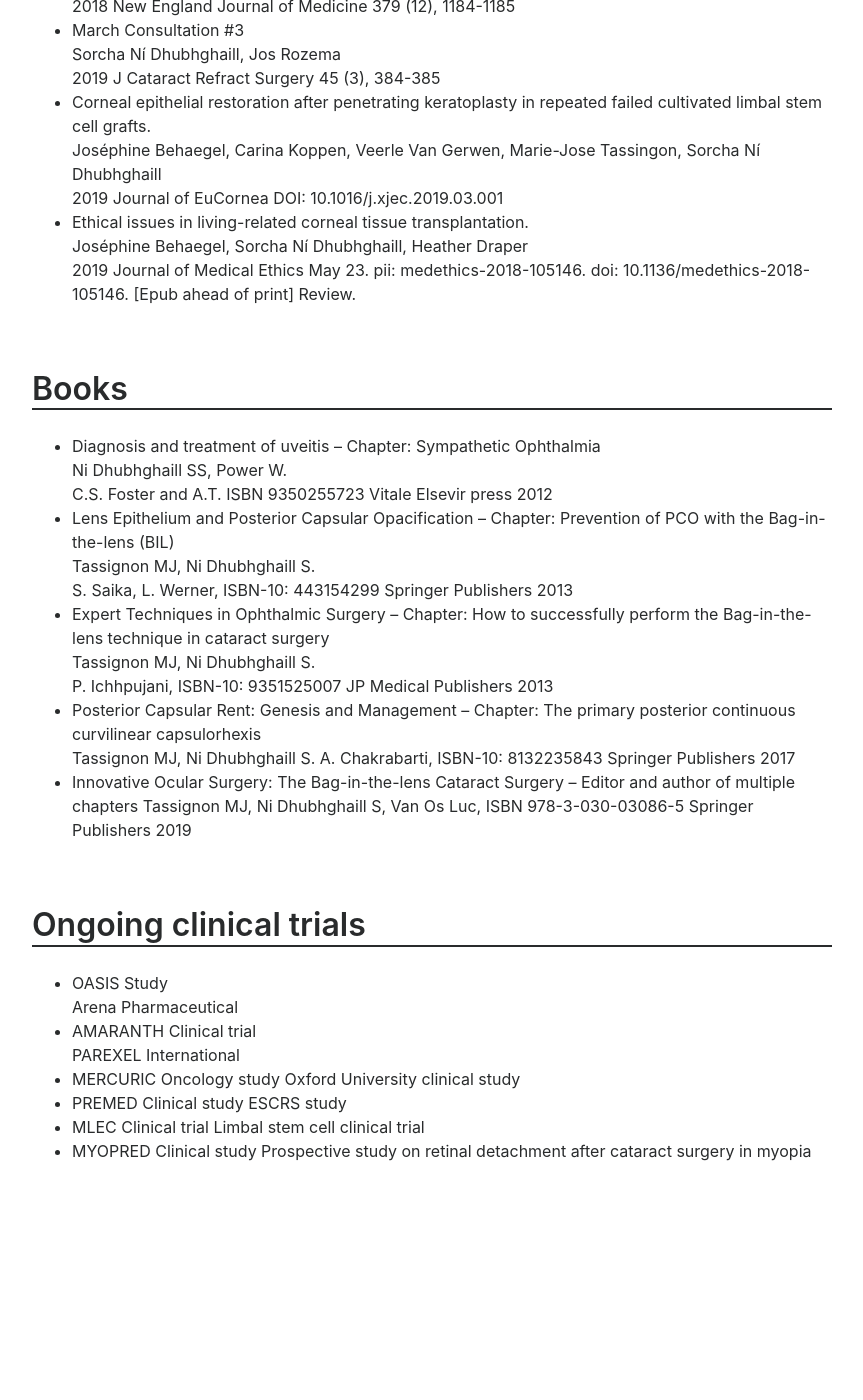
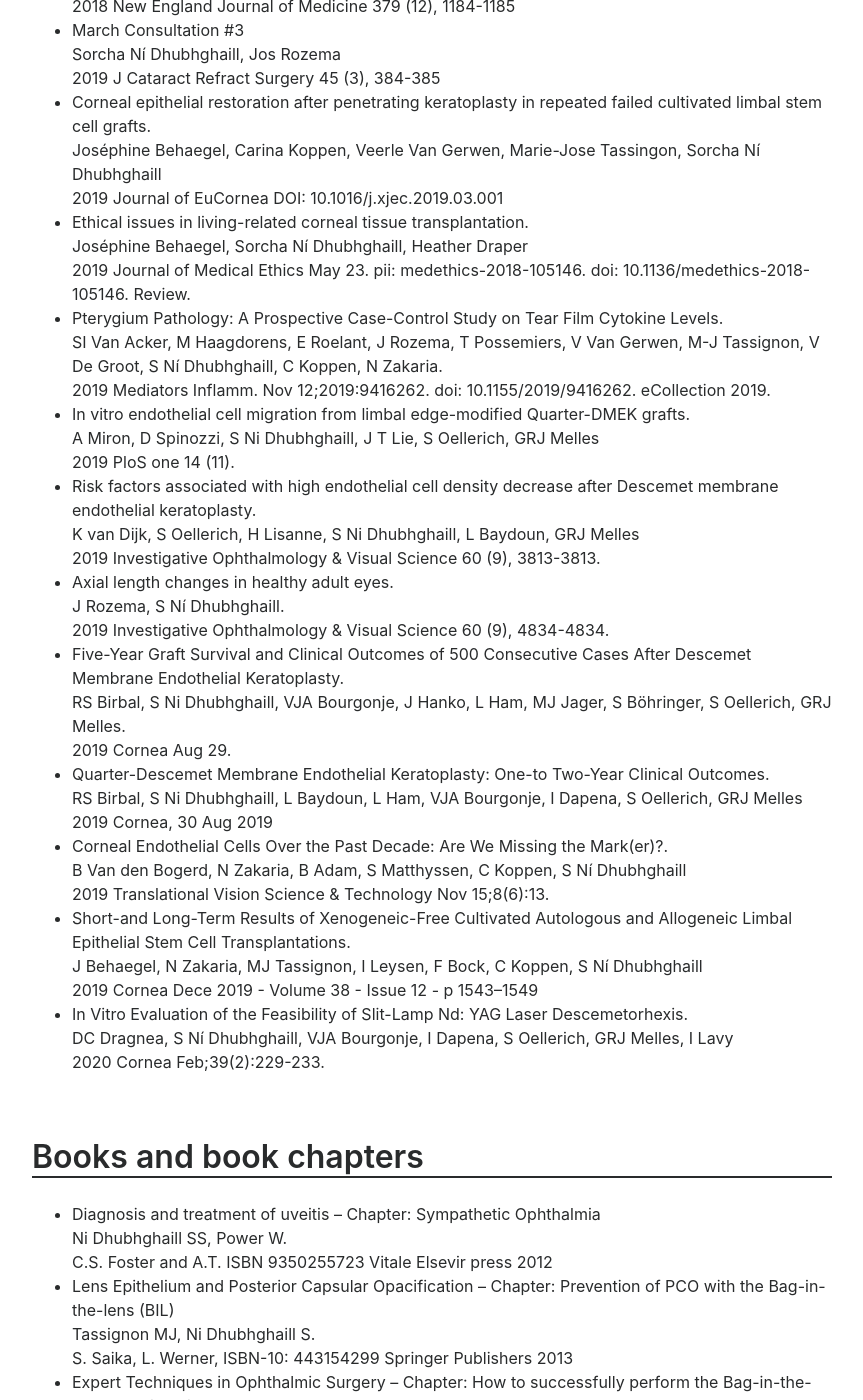
Before and after one commit to sorchanidhubhghaill/cv, a Jekyll site: the page built from index.md, in a window 1280 px wide and 1400 px high, scrolled down 13947 px. Shown: the whole window, without its empty margins (208-1071 px from the left). Built offline with Jekyll 4.4.1, drawn with Linux system fonts in a browser that asks for light colours; before the commit the page ends 15174 px from its top, so only the background shows below that; some of the changed text lies outside the part shown.

Commit message:
Update index.md

```diff
--- a/index.md
+++ b/index.md
@@ -531,9 +531,36 @@ Completed rotations in general surgery, maxillofacial surgery, gastroenterology
      2019 Journal of EuCornea DOI: 10.1016/j.xjec.2019.03.001
  - Ethical issues in living-related corneal tissue transplantation.
      Joséphine Behaegel, Sorcha Ní Dhubhghaill, Heather Draper
-     2019 Journal of Medical Ethics May 23. pii: medethics-2018-105146. doi: 10.1136/medethics-2018-105146. [Epub ahead of print] Review.
+     2019 Journal of Medical Ethics May 23. pii: medethics-2018-105146. doi: 10.1136/medethics-2018-105146. Review.
+ - Pterygium Pathology: A Prospective Case-Control Study on Tear Film Cytokine Levels.
+     SI Van Acker, M Haagdorens, E Roelant, J Rozema, T Possemiers, V Van Gerwen, M-J Tassignon, V De Groot, S Ní Dhubhghaill, C Koppen, N Zakaria.
+     2019 Mediators Inflamm. Nov 12;2019:9416262. doi: 10.1155/2019/9416262. eCollection 2019.
+ - In vitro endothelial cell migration from limbal edge-modified Quarter-DMEK grafts.
+     A Miron, D Spinozzi, S Ni Dhubhghaill, J T Lie, S Oellerich, GRJ Melles
+     2019 PloS one 14 (11).
+ - Risk factors associated with high endothelial cell density decrease after Descemet membrane endothelial keratoplasty.
+     K van Dijk, S Oellerich, H Lisanne, S Ni Dhubhghaill, L Baydoun, GRJ Melles
+     2019 Investigative Ophthalmology & Visual Science 60 (9), 3813-3813.
+ - Axial length changes in healthy adult eyes.
+     J Rozema, S Ní Dhubhghaill.
+     2019 Investigative Ophthalmology & Visual Science 60 (9), 4834-4834.
+ - Five-Year Graft Survival and Clinical Outcomes of 500 Consecutive Cases After Descemet Membrane Endothelial Keratoplasty.
+     RS Birbal, S Ni Dhubhghaill, VJA Bourgonje, J Hanko, L Ham, MJ Jager, S Böhringer, S Oellerich, GRJ Melles.
+     2019 Cornea Aug 29.
+ - Quarter-Descemet Membrane Endothelial Keratoplasty: One-to Two-Year Clinical Outcomes.
+     RS Birbal, S Ni Dhubhghaill, L Baydoun, L Ham, VJA Bourgonje, I Dapena, S Oellerich, GRJ Melles
+     2019 Cornea, 30 Aug 2019
+ - Corneal Endothelial Cells Over the Past Decade: Are We Missing the Mark(er)?.
+     B Van den Bogerd, N Zakaria, B Adam, S Matthyssen, C Koppen, S Ní Dhubhghaill
+     2019 Translational Vision Science & Technology Nov 15;8(6):13.
+  - Short-and Long-Term Results of Xenogeneic-Free Cultivated Autologous and Allogeneic Limbal Epithelial Stem Cell Transplantations.
+     J Behaegel, N Zakaria, MJ Tassignon, I Leysen, F Bock, C Koppen, S Ní Dhubhghaill
+     2019 Cornea Dece 2019 - Volume 38 - Issue 12 - p 1543–1549
+ - In Vitro Evaluation of the Feasibility of Slit-Lamp Nd: YAG Laser Descemetorhexis.
+     DC Dragnea, S Ní Dhubhghaill, VJA Bourgonje, I Dapena, S Oellerich, GRJ Melles, I Lavy
+     2020 Cornea Feb;39(2):229-233.
 
-## Books
+## Books and book chapters
 
  - Diagnosis and treatment of uveitis -- Chapter: Sympathetic Ophthalmia
      Ni Dhubhghaill SS, Power W.
@@ -550,6 +577,8 @@ Completed rotations in general surgery, maxillofacial surgery, gastroenterology
      A. Chakrabarti, ISBN-10: 8132235843 Springer Publishers 2017
  - Innovative Ocular Surgery: The Bag-in-the-lens Cataract Surgery -- Editor and author of multiple chapters
      Tassignon MJ, Ni Dhubhghaill S, Van Os Luc, ISBN 978-3-030-03086-5 Springer Publishers 2019
+ - Cultivated Limbal Stem Cell Transplantation: Indications and Technique: Therapy and Surgery
+     J Behaegel, S Ni Dhubhghaill, MJ Tassignon 2019 Corneal Regeneration, 277-290
 
 ## Ongoing clinical trials
 
```
